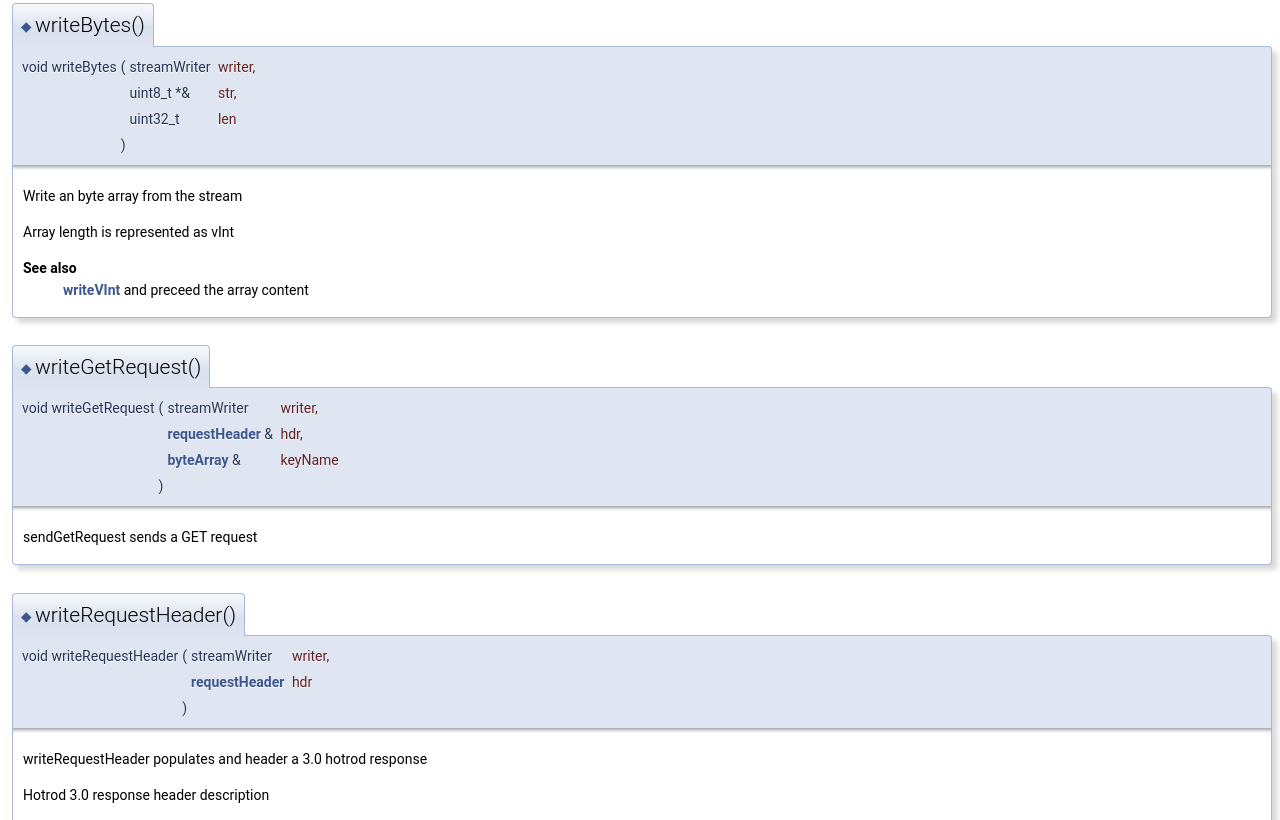
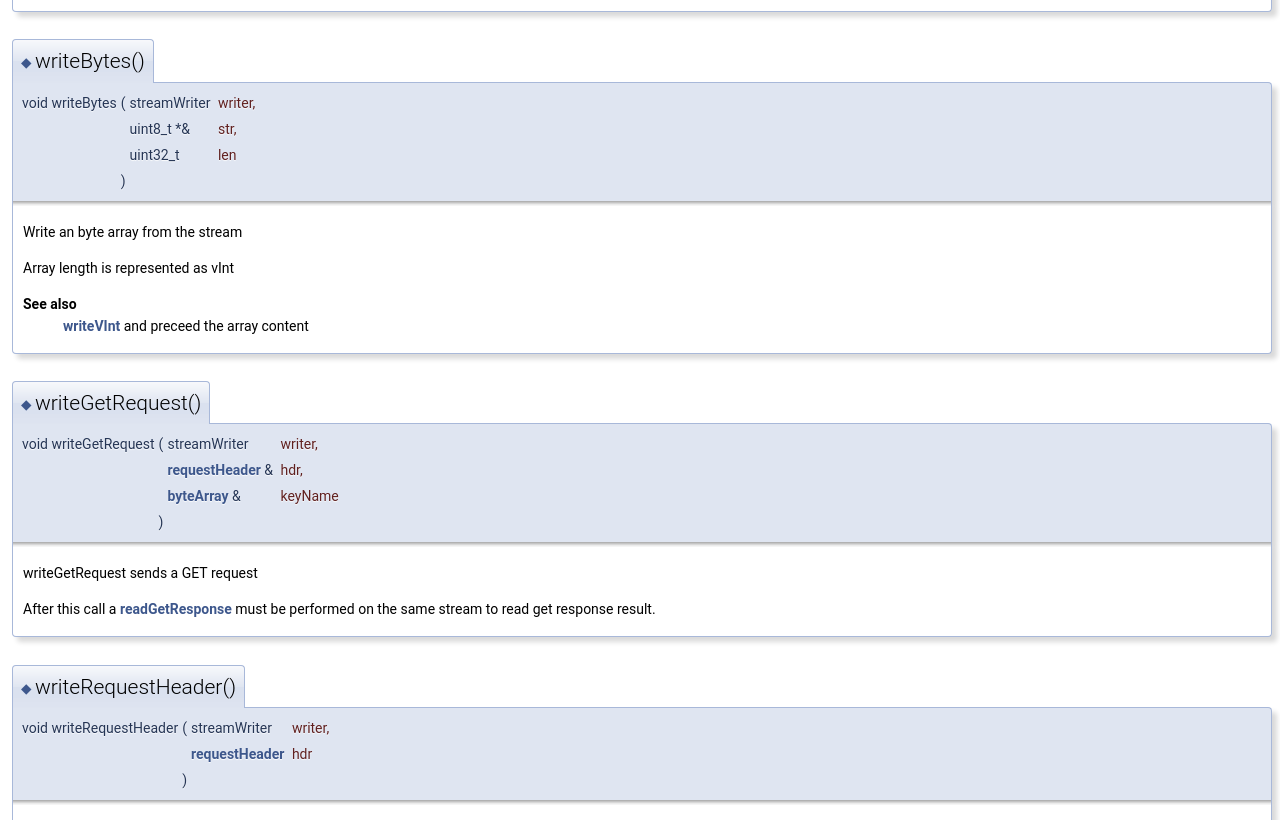
Before and after one commit to rigazilla/hotrod-c, a plain HTML site: page hotrod-c_8cpp.html in a window 1280 px wide. Shown: the part 5868-6688 px from the top of the page. Drawn offline with Linux system fonts and the light colour scheme.

Commit message:
deploy: 3f0e54730a5d4a9709d4f7b75bb61011a04f3281

```diff
--- a/hotrod-c_8cpp.html
+++ b/hotrod-c_8cpp.html
@@ -525,7 +525,8 @@ const uint8_t&#160;</td><td class="memItemRight" valign="bottom"><b>COUNTER_GET_
         </tr>
       </table>
 </div><div class="memdoc">
-<p>readGetResponse read a GET response </p>
+<p>readGetResponse read a GET response</p>
+<p>This must be call after a <a class="el" href="hotrod-c_8cpp.html#a44be54d8a5813be97da89dd9e2ba0ce9">writeGetRequest</a> has been executed to read get response result. </p>
 
 </div>
 </div>
@@ -716,7 +717,8 @@ return i;
         </tr>
       </table>
 </div><div class="memdoc">
-<p>sendGetRequest sends a GET request </p>
+<p>writeGetRequest sends a GET request</p>
+<p>After this call a <a class="el" href="hotrod-c_8cpp.html#aa1054a658468ed86ef3f566d90aabdb8">readGetResponse</a> must be performed on the same stream to read get response result. </p>
 
 </div>
 </div>
```
